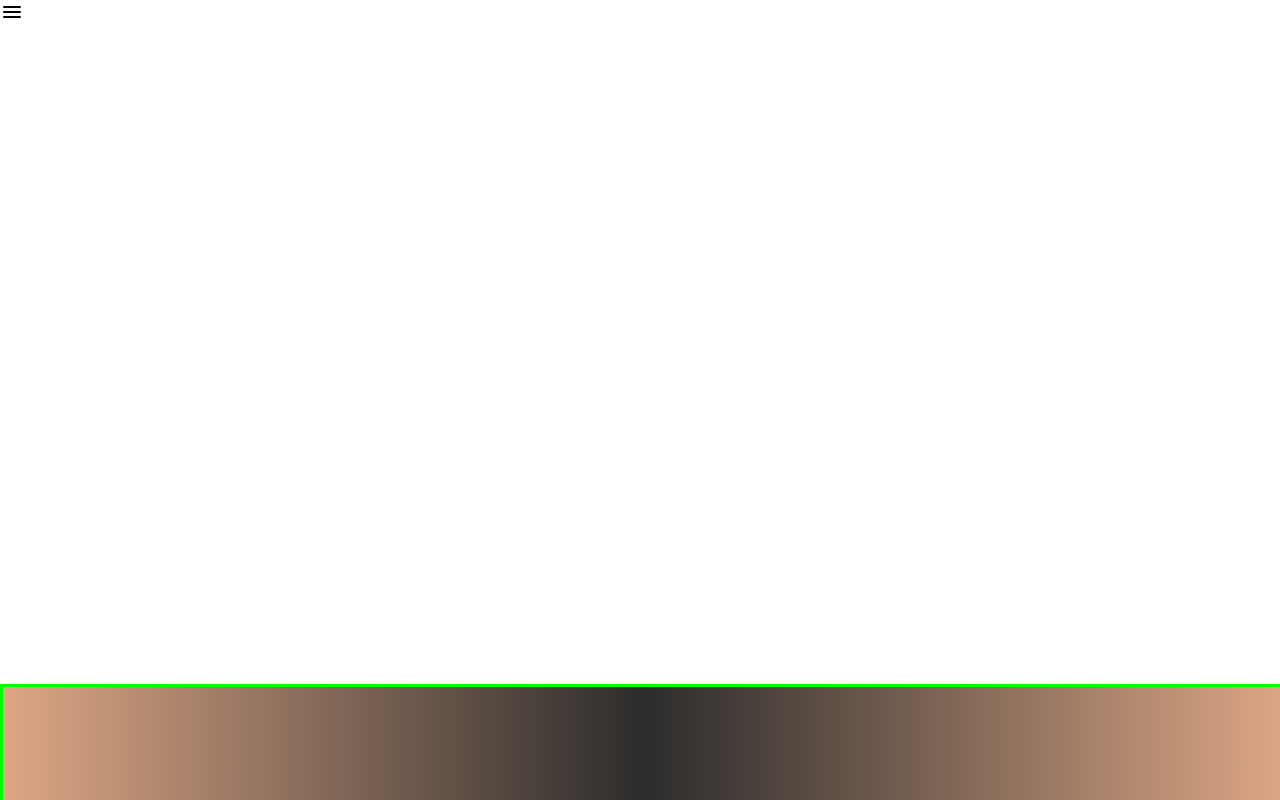
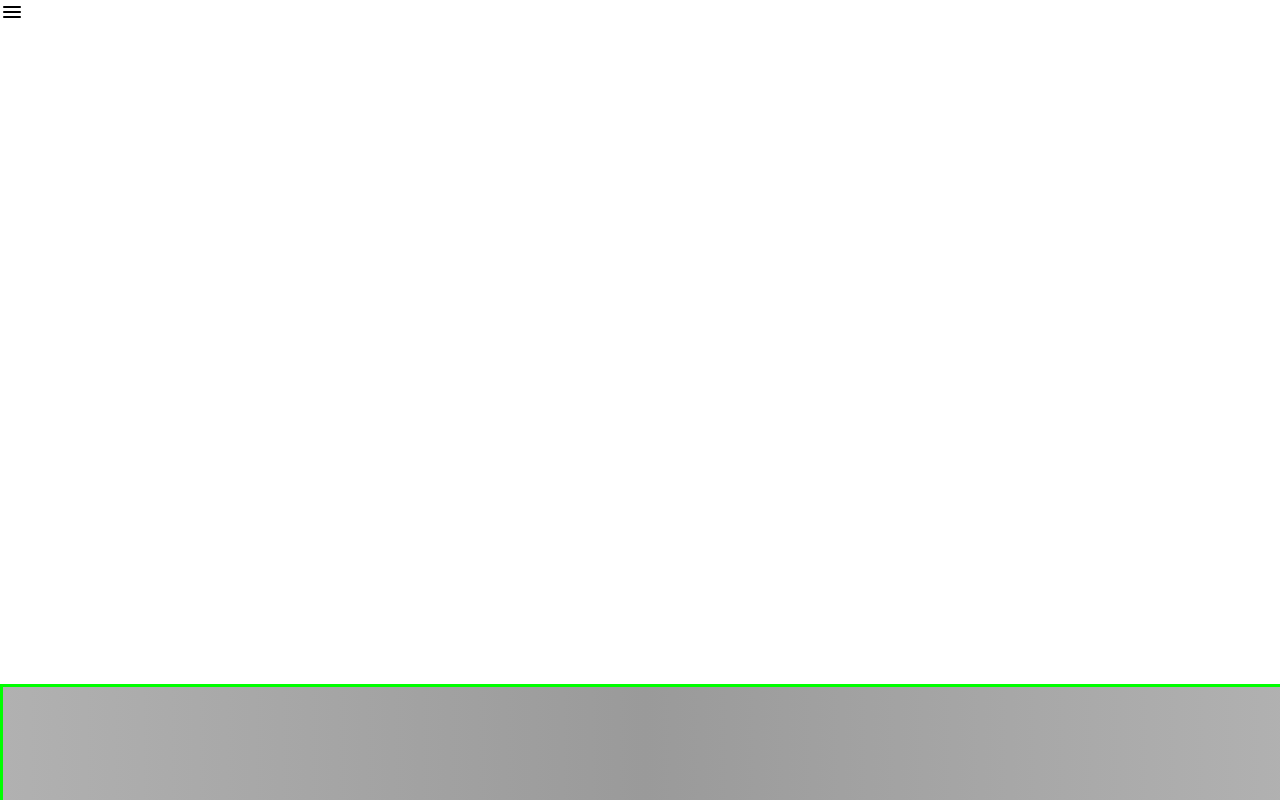
Before and after one commit to trainingfiredragons/mysite, a plain HTML site: page index.html in a window 1280 px wide. Drawn offline with nearby package versions, Linux system fonts and the light colour scheme; a web font is replaced by a local one.

Commit message:
changed colors

```diff
--- a/styles.css
+++ b/styles.css
@@ -152,7 +152,7 @@ html {
 .hotbar_display {
   width: 100vw;
   height: 15vh;
-  background: linear-gradient(to right, var(--color-venerian), var(--color-tarnish), var(--color-venerian));
+  background: linear-gradient(to right, var(--color-moon), var(--color-steel), var(--color-moon));
   box-shadow: inset -1px -1px 0px 4px #00ff00;
   padding: 5px;
   font-size: 25px;
```
